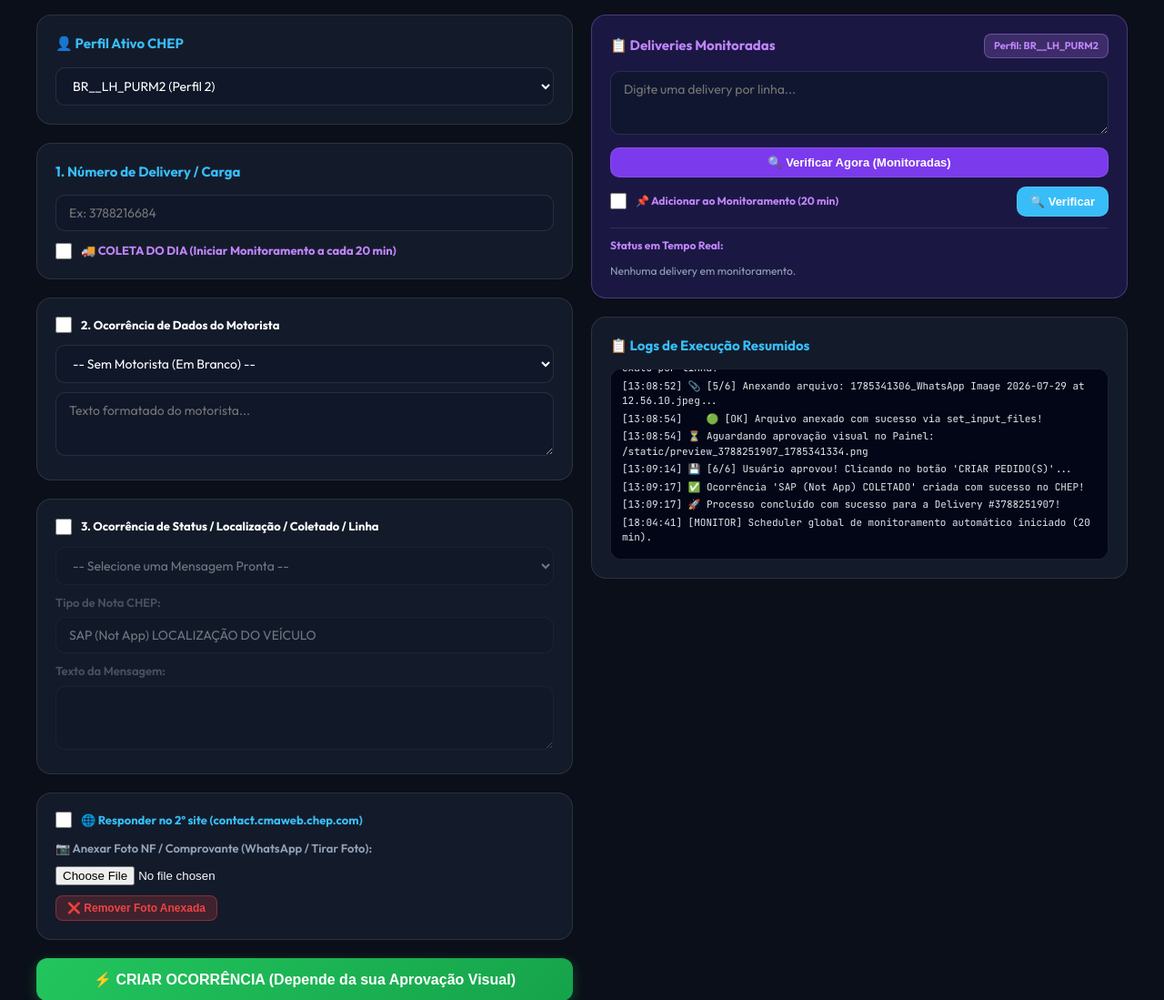
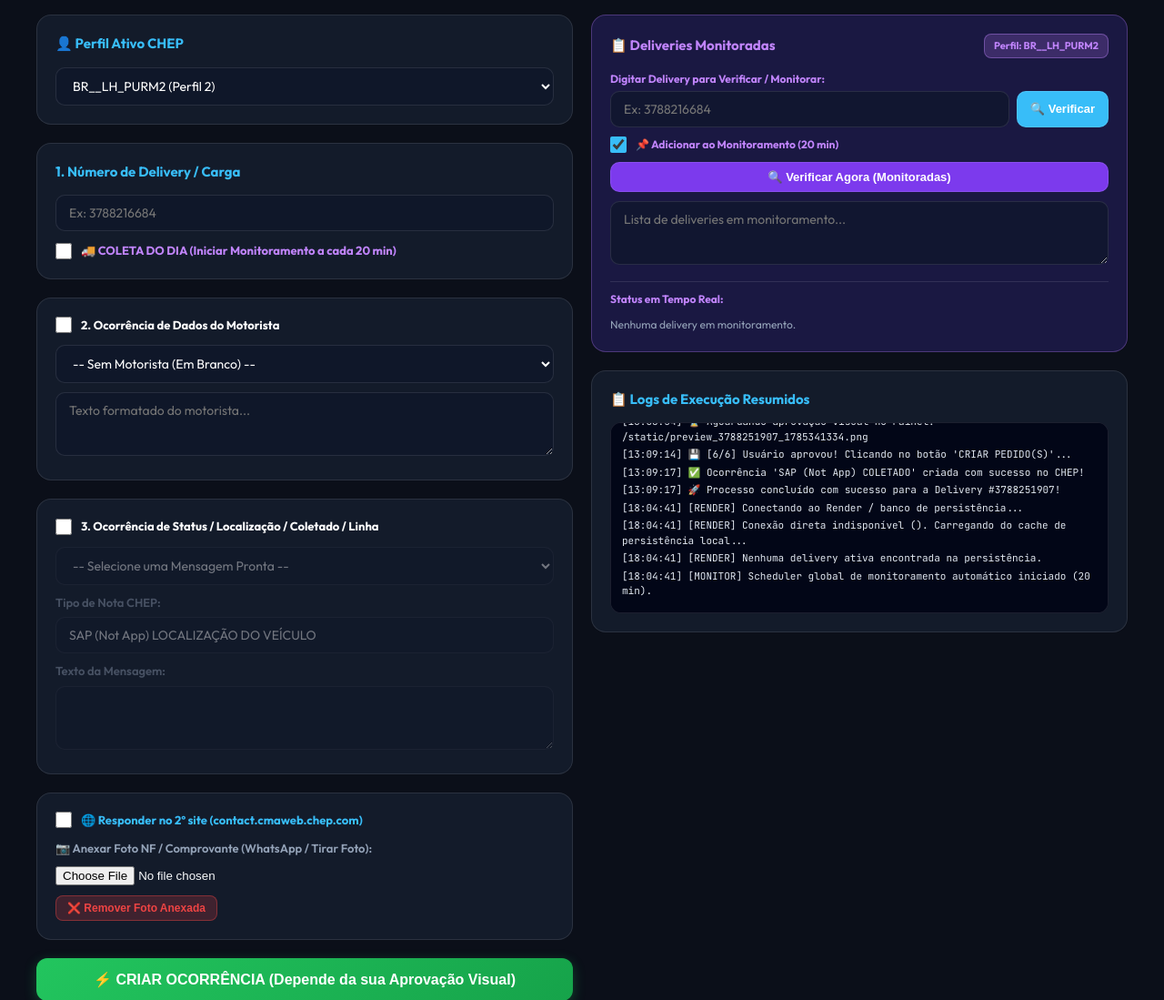
Before and after one commit to ProffisionalPXT/ocorrenciaschep, a Flask app: page / in a window 1280 px wide. Shown: the part 107-1206 px from the top of the page at 91% size. Run offline with Flask 3, Linux system fonts and the light colour scheme.

Commit message:
Implement Render sync architecture & decouple Left/Right panel states completely

```diff
--- a/server.py
+++ b/server.py
@@ -97,12 +97,141 @@ def serve_screenshot(filename):
     shots_dir = os.path.join(BASE_DIR, "screenshots")
     return send_from_directory(shots_dir, filename)
 
+import urllib.request
+
+LOCAL_RENDER_CACHE_FILE = os.path.join(BASE_DIR, "local_render_state.json")
+OFFLINE_QUEUE_FILE = os.path.join(BASE_DIR, "render_offline_queue.json")
+RENDER_STORE_FILE = os.path.join(BASE_DIR, "render_state_db.json")
+
 # ==============================================================================
-# MÓDULO DE MONITORAMENTO AUTOMÁTICO SERVER-SIDE (20 MIN)
+# MÓDULO DE PERSISTÊNCIA E SINCRONIZAÇÃO COM O RENDER
 # ==============================================================================
 monitoring_lock = threading.Lock()
-monitored_deliveries = load_json(DAILY_DELIVERIES_FILE, default=[])
+monitored_deliveries = []
 active_profile = "BR__LH_PURM2"
+delivery_statuses = {}
+
+def sync_to_render_store():
+    """
+    Sincroniza imediatamente o estado das deliveries monitoradas com o Render / Cache Local.
+    """
+    state_payload = {}
+    now = time.time()
+    with monitoring_lock:
+        for d in list(monitored_deliveries):
+            st_data = delivery_statuses.get(d, {})
+            last_check_ts = st_data.get("updated_at", now)
+            created_at_ts = st_data.get("created_at", now)
+            next_check_ts = last_check_ts + 1200
+
+            state_payload[d] = {
+                "delivery": str(d),
+                "contador": st_data.get("count", 0),
+                "ultima_verificacao": time.strftime("%Y-%m-%dT%H:%M:%S", time.localtime(last_check_ts)),
+                "ultima_verificacao_ts": last_check_ts,
+                "proxima_verificacao": time.strftime("%Y-%m-%dT%H:%M:%S", time.localtime(next_check_ts)),
+                "proxima_verificacao_ts": next_check_ts,
+                "monitorando": True,
+                "created_at": created_at_ts,
+                "status": st_data.get("status", "yellow"),
+                "last_sent": st_data.get("last_sent", None)
+            }
+
+    save_json(LOCAL_RENDER_CACHE_FILE, state_payload)
+
+    def push_remote():
+        render_url = os.getenv("RENDER_STORE_URL", "https://ocorrenciaschep.onrender.com/api/render_store")
+        try:
+            req = urllib.request.Request(
+                render_url,
+                data=json.dumps(state_payload).encode('utf-8'),
+                headers={'Content-Type': 'application/json'},
+                method='POST'
+            )
+            with urllib.request.urlopen(req, timeout=5) as resp:
+                if resp.status == 200:
+                    pass
+        except Exception:
+            save_json(OFFLINE_QUEUE_FILE, state_payload)
+
+    threading.Thread(target=push_remote, daemon=True).start()
+
+def restore_from_render_store():
+    """
+    Ao iniciar o Flask no Host Local: conecta ao Render (ou cache local),
+    reconstrói a lista, contadores (0/4), horários e recalcula os timers.
+    """
+    append_log("[RENDER] Conectando ao Render / banco de persistência...")
+    render_url = os.getenv("RENDER_STORE_URL", "https://ocorrenciaschep.onrender.com/api/render_store")
+    remote_data = None
+
+    try:
+        req = urllib.request.Request(render_url, headers={'User-Agent': 'CHEPBotLocal/1.0'})
+        with urllib.request.urlopen(req, timeout=6) as resp:
+            if resp.status == 200:
+                remote_data = json.loads(resp.read().decode('utf-8'))
+                append_log("[RENDER] Conexão bem-sucedida! Dados restaurados do Render.")
+    except Exception as e:
+        append_log(f"[RENDER] Conexão direta indisponível ({e}). Carregando do cache de persistência local...")
+        remote_data = load_json(LOCAL_RENDER_CACHE_FILE, default={})
+
+    if not remote_data or not isinstance(remote_data, dict):
+        append_log("[RENDER] Nenhuma delivery ativa encontrada na persistência.")
+        return
+
+    now = time.time()
+    overdue_deliveries = []
+    restored_count = 0
+
+    with monitoring_lock:
+        monitored_deliveries.clear()
+        for deliv, item in remote_data.items():
+            if not isinstance(item, dict):
+                continue
+
+            created_at = item.get("created_at", now)
+            # Limpeza automática diária: descarta registros com mais de 24 horas
+            if now - created_at > 86400:
+                append_log(f"[RENDER] Delivery #{deliv} expirada (>24h). Removida automaticamente.")
+                continue
+
+            if item.get("monitorando", True):
+                deliv_str = str(deliv).strip()
+                if deliv_str not in monitored_deliveries:
+                    monitored_deliveries.append(deliv_str)
+
+                count_val = item.get("contador", 0)
+                st_val = item.get("status", "yellow")
+                last_sent_val = item.get("last_sent", None)
+                last_check_ts = item.get("ultima_verificacao_ts", now)
+                next_check_ts = item.get("proxima_verificacao_ts", last_check_ts + 1200)
+
+                delivery_statuses[deliv_str] = {
+                    "status": st_val,
+                    "count": count_val,
+                    "last_sent": last_sent_val,
+                    "updated_at": last_check_ts,
+                    "created_at": created_at
+                }
+                restored_count += 1
+
+                # Recalcula temporizadores
+                if now >= next_check_ts:
+                    append_log(f"[RENDER] Delivery #{deliv_str} (Contador {count_val}/4) com horário vencido. Agendando verificação imediata...")
+                    overdue_deliveries.append(deliv_str)
+                else:
+                    rem_min = int((next_check_ts - now) // 60)
+                    append_log(f"[RENDER] Delivery #{deliv_str} restaurada (Contador: {count_val}/4, próxima verificação em {rem_min} min).")
+
+        save_json(DAILY_DELIVERIES_FILE, monitored_deliveries)
+
+    if restored_count > 0:
+        append_log(f"[RENDER] Restauração concluída: {restored_count} delivery(ies) ativa(s) no monitoramento.")
+
+    if overdue_deliveries:
+        def run_overdue():
+            run_verification_cycle(overdue_deliveries, profile=active_profile, mode="initial")
+        threading.Thread(target=run_overdue, daemon=True).start()
 
 saved_time_obj = load_json(LAST_CHECK_FILE, default={})
 if isinstance(saved_time_obj, dict) and "last_check_time" in saved_time_obj:
@@ -181,6 +310,7 @@ def run_verification_cycle(deliveries_to_check, profile="BR__LH_PURM2", mode="ma
             save_json(LAST_CHECK_FILE, {"last_check_time": last_check_time})
             append_log("[MONITOR] Monitoramento concluído. Próxima execução em 20 minutos.")
 
+        sync_to_render_store()
         return answered
     except Exception as e:
         append_log(f"⚠️ Erro ao verificar respostas: {e}")
@@ -201,13 +331,14 @@ def add_delivery_to_monitoring(delivery: str, profile: str = "BR__LH_PURM2"):
         if delivery not in monitored_deliveries:
             monitored_deliveries.append(delivery)
             save_json(DAILY_DELIVERIES_FILE, monitored_deliveries)
-            delivery_statuses[delivery] = {"status": "yellow", "count": 0, "last_sent": None, "updated_at": time.time()}
+            delivery_statuses[delivery] = {"status": "yellow", "count": 0, "last_sent": None, "updated_at": time.time(), "created_at": time.time()}
             append_log(f"[MONITOR] Delivery {delivery} adicionada ao monitoramento.")
             added = True
         else:
             append_log(f"[MONITOR] Delivery {delivery} já está na lista de monitoramento.")
 
     if added:
+        sync_to_render_store()
         def do_initial():
             run_verification_cycle([delivery], profile=profile, mode="initial")
         threading.Thread(target=do_initial, daemon=True).start()
@@ -226,8 +357,12 @@ def remove_delivery_from_monitoring(delivery: str):
             if delivery in delivery_statuses:
                 del delivery_statuses[delivery]
             append_log(f"[MONITOR] Delivery {delivery} removida do monitoramento.")
+            sync_to_render_store()
             return True
         return False
+
+# Executa restauração do Render / cache local antes de iniciar o scheduler
+restore_from_render_store()
 
 def global_monitoring_scheduler():
     """
@@ -249,6 +384,20 @@ def global_monitoring_scheduler():
                 save_json(LAST_CHECK_FILE, {"last_check_time": last_check_time})
 
 threading.Thread(target=global_monitoring_scheduler, daemon=True).start()
+
+@app.route("/api/render_store", methods=["GET", "POST"])
+def handle_render_store():
+    """
+    Endpoint de armazenamento no Render.
+    O Render armazena e disponibiliza o JSON de estado sem executar Playwright/automações.
+    """
+    if request.method == "POST":
+        data = request.json or {}
+        save_json(RENDER_STORE_FILE, data)
+        return jsonify({"success": True, "stored_count": len(data)})
+    else:
+        stored = load_json(RENDER_STORE_FILE, default={})
+        return jsonify(stored)
 
 @app.route("/api/logs")
 def get_logs():
--- a/templates/index.html
+++ b/templates/index.html
@@ -457,19 +457,28 @@
             <span>📋 Deliveries Monitoradas</span>
             <span id="mon_profile_badge" class="profile-indicator">Perfil: BR__LH_PURM2</span>
           </div>
-          <textarea id="daily_deliveries_box" onchange="syncDailyDeliveriesToServer()" oninput="syncDailyDeliveriesToServer()" placeholder="Digite uma delivery por linha..."></textarea>
 
-          <div style="display: flex; justify-content: flex-end; margin-top: 8px;">
+          <!-- CAMPO DEDICADO DO PAINEL DIREITO PARA MONITORAR / VERIFICAR -->
+          <div style="margin-top: 10px; margin-bottom: 10px;">
+            <label style="font-size: 12px; font-weight: 700; color: var(--accent-purple); display: block; margin-bottom: 4px;">Digitar Delivery para Verificar / Monitorar:</label>
+            <div style="display: flex; gap: 8px;">
+              <input type="text" id="right_delivery" class="input-field" placeholder="Ex: 3788216684" style="flex: 1;" onkeydown="if(event.key==='Enter'){ event.preventDefault(); verifySingleDelivery(); }">
+              <button type="button" class="btn-conn" style="background: var(--accent-blue);" onclick="verifySingleDelivery()">🔍 Verificar</button>
+            </div>
+          </div>
+
+          <div style="display: flex; justify-content: space-between; align-items: center; flex-wrap: wrap; gap: 8px; margin-bottom: 10px;">
+            <label class="checkbox-group" style="margin: 0;" title="Marcado: adiciona a delivery à lista de monitoramento automático. Desmarcado: verifica apenas uma vez.">
+              <input type="checkbox" id="chk_auto_mon" checked>
+              <span style="font-size: 12px; font-weight: 700; color: var(--accent-purple);">📌 Adicionar ao Monitoramento (20 min)</span>
+            </label>
+          </div>
+
+          <div style="display: flex; justify-content: flex-end; margin-bottom: 10px;">
             <button type="button" class="btn-conn" style="background: #7c3aed; width: 100%; justify-content: center;" onclick="checkRepliesNow()">🔍 Verificar Agora (Monitoradas)</button>
           </div>
 
-          <div style="display: flex; justify-content: space-between; align-items: center; margin-top: 10px; flex-wrap: wrap; gap: 8px;">
-            <label class="checkbox-group" style="margin: 0;" title="Marcado: adiciona à lista de monitoramento automático (20 min). Desmarcado: verifica só uma vez.">
-              <input type="checkbox" id="chk_auto_mon">
-              <span style="font-size: 12px; font-weight: 700; color: var(--accent-purple);">📌 Adicionar ao Monitoramento (20 min)</span>
-            </label>
-            <button type="button" class="btn-conn" style="background: var(--accent-blue);" onclick="verifySingleDelivery()" title="Verificar status apenas da delivery digitada na caixa da esquerda">🔍 Verificar</button>
-          </div>
+          <textarea id="daily_deliveries_box" onchange="syncDailyDeliveriesToServer()" oninput="syncDailyDeliveriesToServer()" placeholder="Lista de deliveries em monitoramento..."></textarea>
 
           <!-- PAINEL DE STATUS DAS DELIVERIES (SEM ENCHER OS LOGS) -->
           <div style="margin-top: 12px; border-top: 1px solid rgba(255,255,255,0.1); padding-top: 10px;">
@@ -770,19 +779,19 @@
     }
 
     function verifySingleDelivery() {
-      const deliveryInput = document.getElementById('delivery');
-      const deliveryVal = deliveryInput.value.trim();
+      const rightInput = document.getElementById('right_delivery');
+      const deliveryVal = rightInput.value.trim();
       const profile = document.getElementById('profile').value;
       const shouldMonitor = document.getElementById('chk_auto_mon').checked;
 
       if (!deliveryVal) {
-        alert('Por favor, digite o número da Delivery no campo 1 para verificar!');
-        deliveryInput.focus();
+        alert('Por favor, digite o número da Delivery no painel de monitoramento!');
+        rightInput.focus();
         return;
       }
 
-      deliveryInput.value = '';
-      deliveryInput.focus();
+      rightInput.value = '';
+      rightInput.focus();
 
       fetch('/api/check_replies', {
         method: 'POST',
@@ -805,7 +814,7 @@
       const deliveryVal = deliveryInput.value.trim();
 
       if (!deliveryVal) {
-        alert('Por favor, informe o número da Delivery!');
+        alert('Por favor, informe o número da Delivery no Campo 1!');
         deliveryInput.focus();
         return;
       }
```
